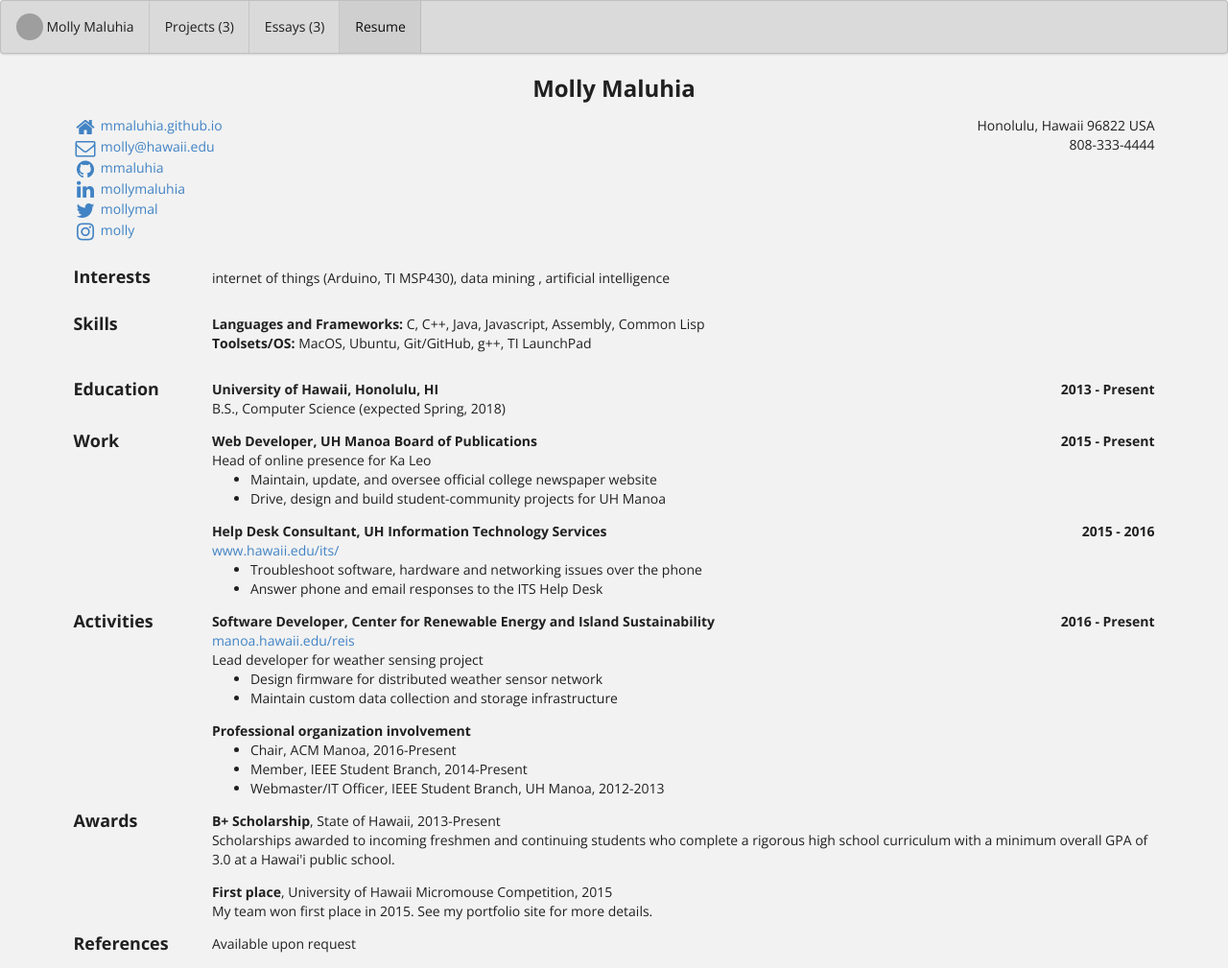
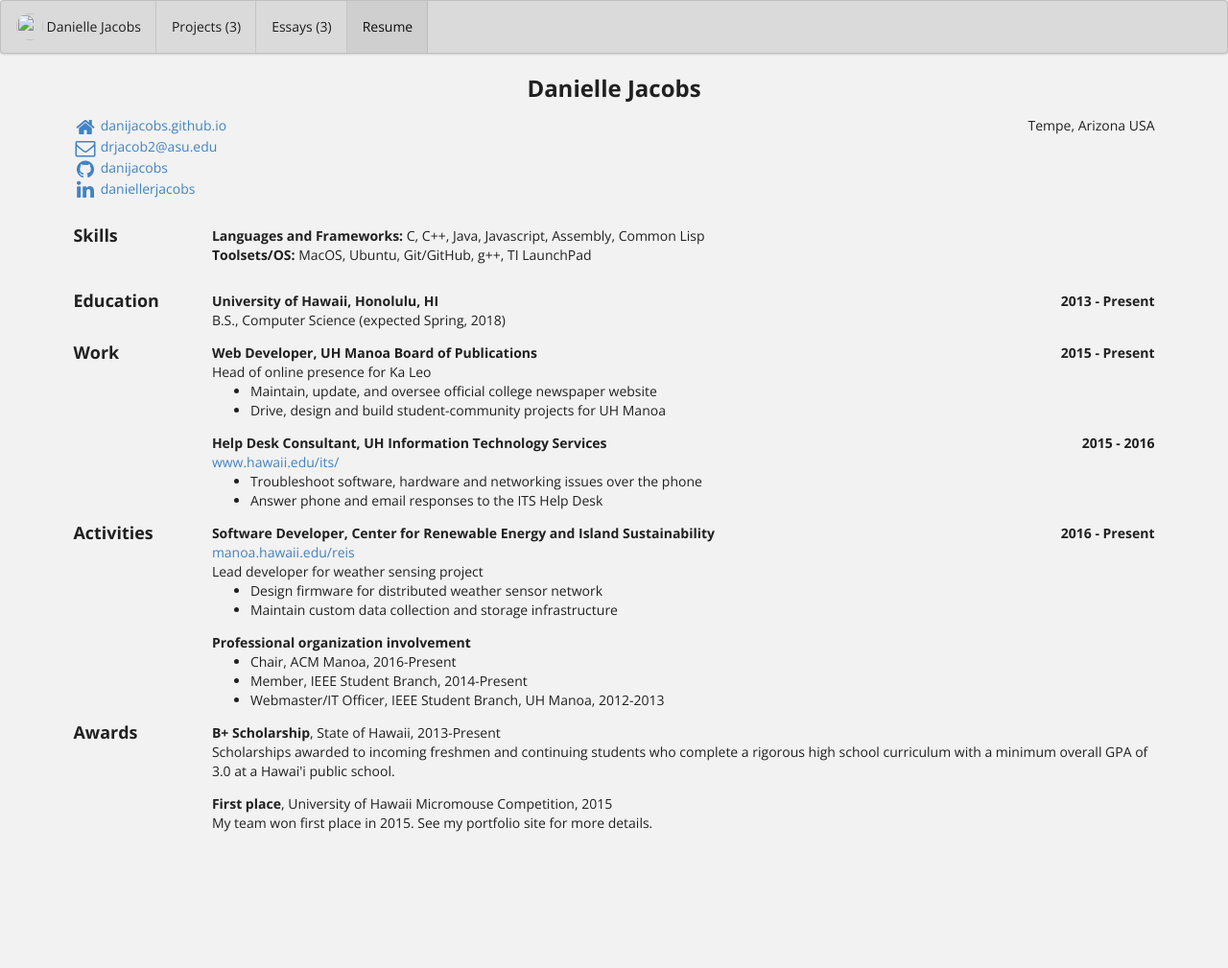
Before and after one commit to danijacobs/danijacobs.github.io, a Jekyll site: the page built from bio/index.html, in a window 1280 px wide. Shown: the whole page at 96% size. Built offline with Jekyll 4.4.1, drawn with Linux system fonts in a browser that asks for light colours; after the commit the page ends 900 px from its top, so only the background shows below that; grey boxes are pictures that could not be loaded.

Commit message:
some changes

```diff
--- a/_data/bio.json
+++ b/_data/bio.json
@@ -1,61 +1,30 @@
 {
   "basics": {
-    "name": "Molly Maluhia",
-    "label": "Student",
-    "picture": "https://techfolios.github.io/template/images/molly.png",
-    "email": "molly@hawaii.edu",
-    "phone": "808-333-4444",
-    "website": "https://mmaluhia.github.io",
-    "summary": "I am studying for a B.S. in Computer Science in the Department of Information and Computer Sciences at the University of Hawaii. I expect to graduate in Spring, 2020.",
+    "name": "Danielle Jacobs",
+    "label": "CS Ph.D. Student",
+    "picture": "https://danijacobs.github.io/template/images/image.png",
+    "email": "drjacob2@asu.edu",
+    "website": "https://danijacobs.github.io",
+    "summary": "I am a Ph.D. student studying Computer Sciences at Arizona State University. My research focus is on usbale security and privacy.",
     "location": {
       "address": "",
-      "postalCode": "96822",
-      "city": "Honolulu",
+      "city": "Tempe",
       "countryCode": "USA",
-      "region": "Hawaii"
+      "region": "Arizona"
     },
     "profiles": [
       {
         "network": "github",
-        "username": "mmaluhia",
-        "url": "http://github.com/changeme"
+        "username": "danijacobs",
+        "url": "http://github.com/danijacobs"
       },
       {
         "network": "linkedin",
-        "username": "mollymaluhia",
-        "url": "http://linkedin.com/in/changeme"
+        "username": "daniellerjacobs",
+        "url": "http://linkedin.com/in/daniellerjacobs"
       },
-      {
-        "network": "twitter",
-        "username": "mollymal",
-        "url": "http://twitter.com/changeme"
-      },
-      {
-        "network": "instagram",
-        "username": "molly",
-        "url": "http://instagram.com/changeme"
-      }
     ]
   },
-  "interests": [
-    {
-      "name": "internet of things",
-      "keywords": [
-        "Arduino",
-        "TI MSP430"
-      ]
-    },
-    {
-      "name": "data mining",
-      "keywords": [
-      ]
-    },
-    {
-      "name": "artificial intelligence",
-      "keywords": [
-      ]
-    }
-  ],
   "skills": [
     {
       "name": "Languages and Frameworks",
@@ -159,11 +128,5 @@
       "awarder": "University of Hawaii Micromouse Competition",
       "summary": "My team won first place in 2015.  See my portfolio site for more details."
     }
-  ],
-  "references": [
-    {
-      "name": "Available upon request",
-      "reference": ""
-    }
   ]
 }
```
